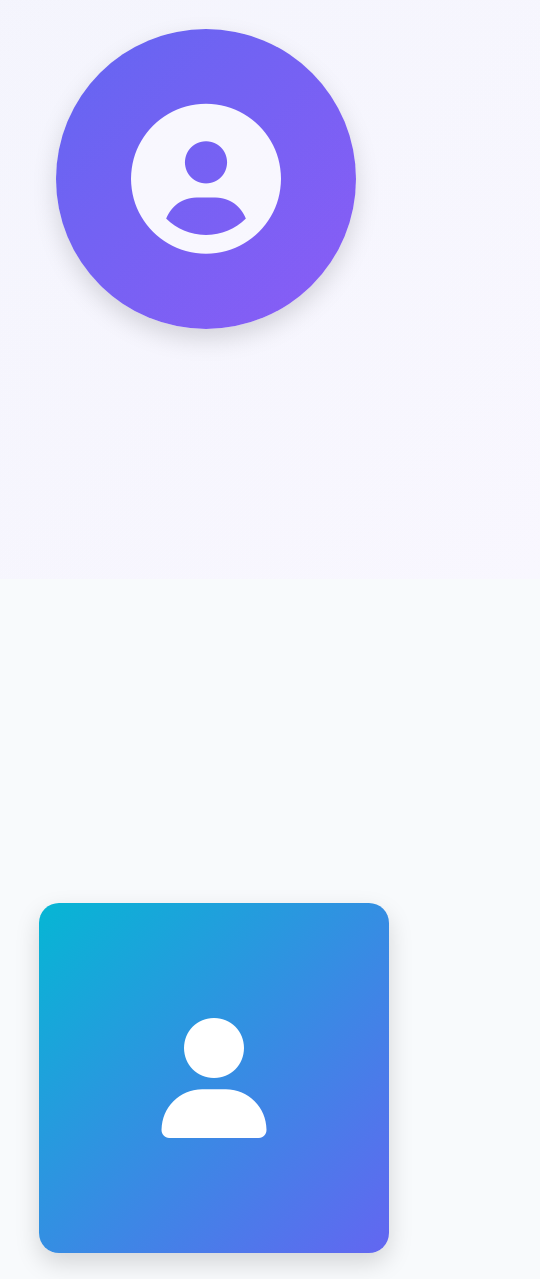
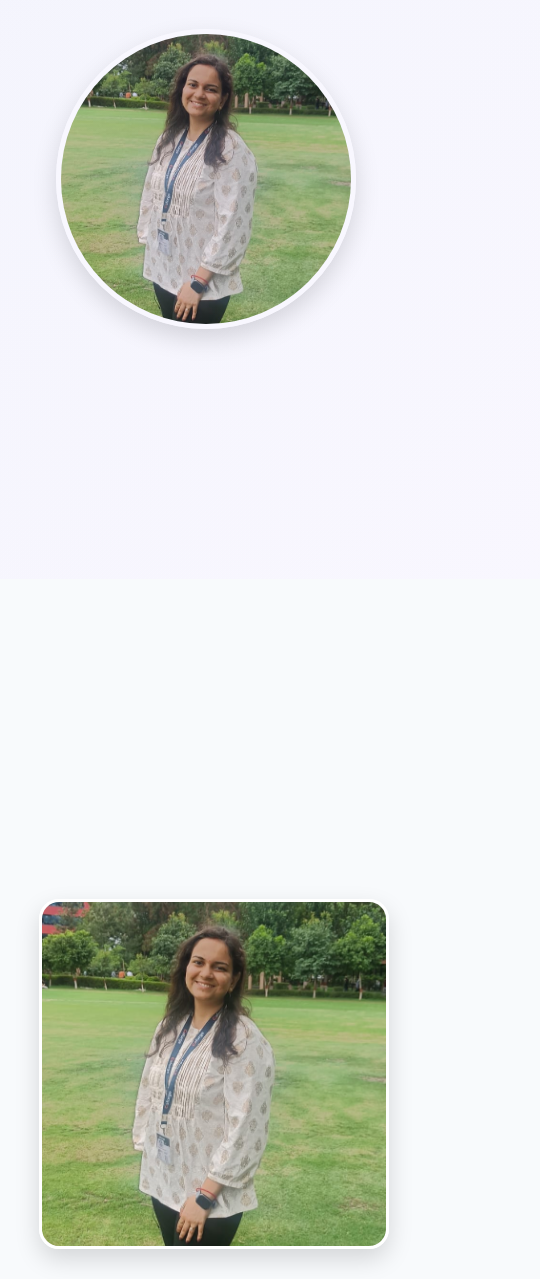
Before and after one commit to adas7579/Vaishnavi, a plain HTML site: page index.html in a window 1280 px wide. Shown: the part 221-1500 px from the top of the page, 740-1280 px from the left. Drawn offline with Linux system fonts and the light colour scheme.

Commit message:
image added

```diff
--- a/index.html
+++ b/index.html
@@ -56,9 +56,7 @@
                     </div>
                 </div>
                 <div class="hero-image">
-                    <div class="image-placeholder">
-                        <i class="fas fa-user-circle"></i>
-                    </div>
+                    <img src="vd.jpg" alt="Vaishnavi Dwivedi" class="hero-profile-img">
                 </div>
             </div>
         </div>
@@ -106,9 +104,7 @@
                 </div>
                 <div class="about-image">
                     <div class="image-container">
-                        <div class="about-img-placeholder">
-                            <i class="fas fa-user"></i>
-                        </div>
+                        <img src="vd.jpg" alt="Vaishnavi Dwivedi" class="about-profile-img">
                     </div>
                 </div>
             </div>
--- a/styles.css
+++ b/styles.css
@@ -290,6 +290,20 @@ p {
     box-shadow: var(--shadow-heavy);
 }
 
+.hero-profile-img {
+    width: 300px;
+    height: 300px;
+    border-radius: 50%;
+    object-fit: cover;
+    box-shadow: var(--shadow-heavy);
+    border: 5px solid white;
+    transition: transform 0.3s ease;
+}
+
+.hero-profile-img:hover {
+    transform: scale(1.05);
+}
+
 .hero-scroll {
     position: absolute;
     bottom: 2rem;
@@ -431,6 +445,21 @@ section {
     color: white;
     font-size: 120px;
     box-shadow: var(--shadow-heavy);
+}
+
+.about-profile-img {
+    width: 350px;
+    height: 350px;
+    border-radius: 20px;
+    object-fit: cover;
+    box-shadow: var(--shadow-heavy);
+    border: 3px solid white;
+    transition: transform 0.3s ease;
+}
+
+.about-profile-img:hover {
+    transform: scale(1.02);
+    box-shadow: 0 15px 35px rgba(0, 0, 0, 0.2);
 }
 
 /* Skills Section */
@@ -1019,10 +1048,20 @@ section {
         font-size: 120px;
     }
 
+    .hero-profile-img {
+        width: 250px;
+        height: 250px;
+    }
+
     .about-img-placeholder {
         width: 280px;
         height: 280px;
         font-size: 100px;
+    }
+
+    .about-profile-img {
+        width: 280px;
+        height: 280px;
     }
 
     .contact-form {
```
Also changed, not shown: vd.jpg (added).
